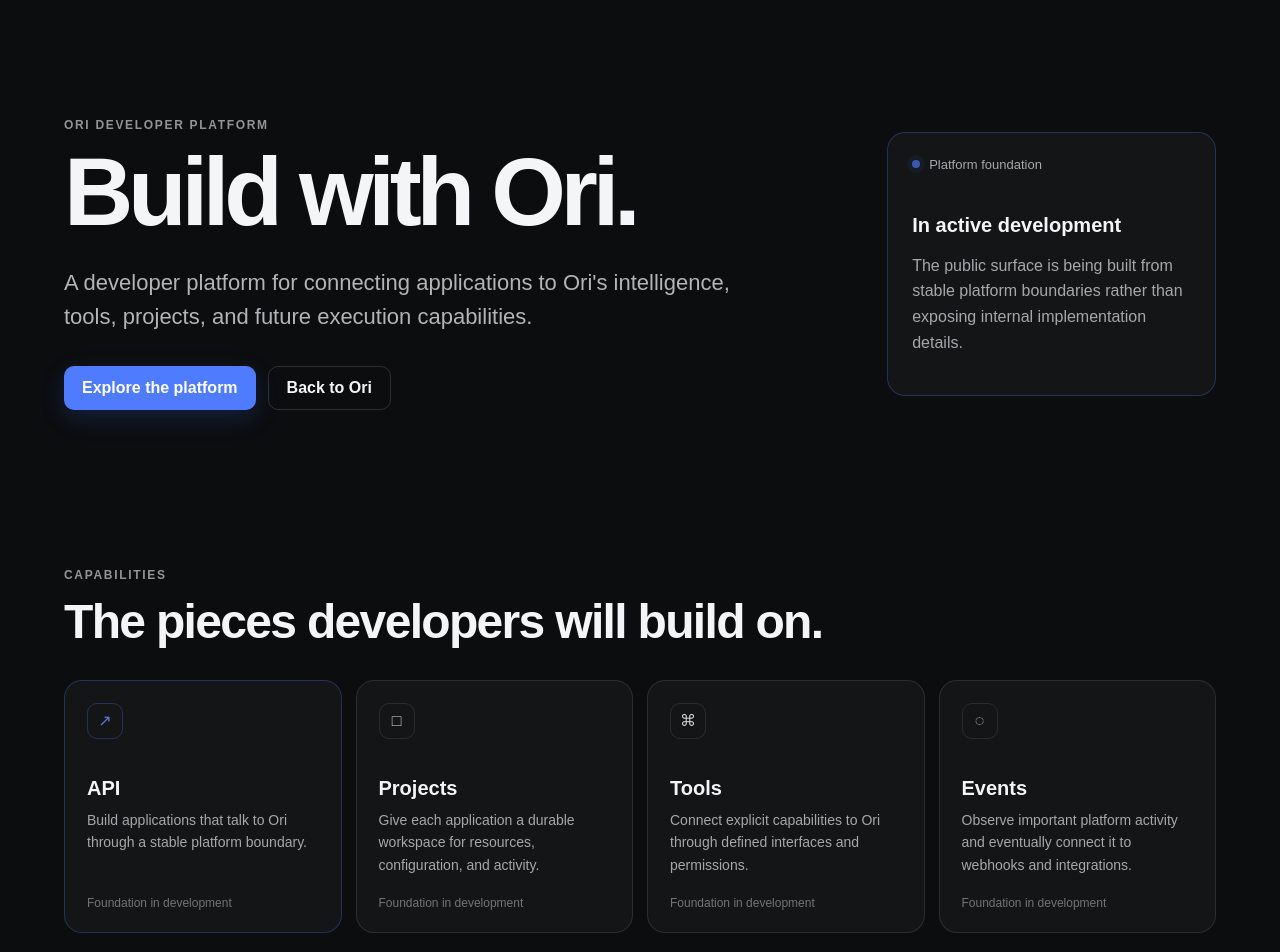
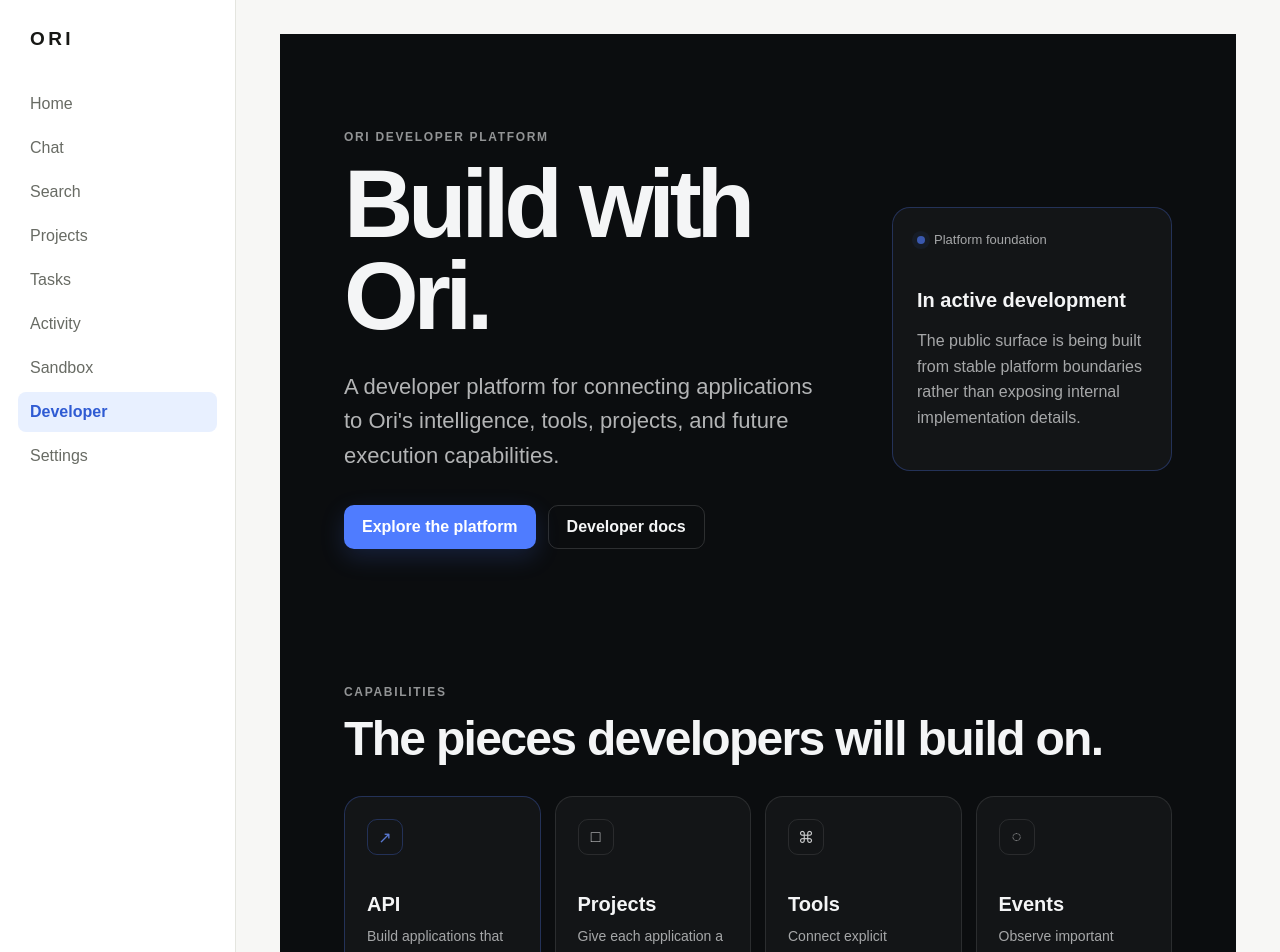
Before and after one commit to 30lnewcomb-byte/ori-platform, a Next.js app in the folder apps/web/: page /developer in a window 1280 px wide. Shown: the top 952 px of the page. Built offline with nearby package versions, Linux system fonts and the light colour scheme.

Commit message:
fix: keep developer page inside shared Ori navigation

```diff
--- a/apps/web/app/developer/page.tsx
+++ b/apps/web/app/developer/page.tsx
@@ -1,3 +1,4 @@
+import AppShell from '../../components/app-shell'
 import styles from './developer.module.css'
 
 const capabilities = [
@@ -12,90 +13,22 @@ const roadmap = ['Stable API contract', 'Project credentials', 'Developer consol
 
 export default function DeveloperPage() {
   return (
-    <main className={styles.page}>
-      <section className={styles.hero}>
-        <div>
-          <p className={styles.eyebrow}>ORI DEVELOPER PLATFORM</p>
-          <h1>Build with Ori.</h1>
-          <p className={styles.lede}>
-            A developer platform for connecting applications to Ori&apos;s intelligence,
-            tools, projects, and future execution capabilities.
-          </p>
-          <div className={styles.actions}>
-            <a className={styles.primary} href="#capabilities">Explore the platform</a>
-            <a className={styles.secondary} href="/">Back to Ori</a>
+    <AppShell active="Developer">
+      <div className={styles.page}>
+        <section className={styles.hero}>
+          <div>
+            <p className={styles.eyebrow}>ORI DEVELOPER PLATFORM</p>
+            <h1>Build with Ori.</h1>
+            <p className={styles.lede}>A developer platform for connecting applications to Ori&apos;s intelligence, tools, projects, and future execution capabilities.</p>
+            <div className={styles.actions}><a className={styles.primary} href="#capabilities">Explore the platform</a><a className={styles.secondary} href="/developer/docs">Developer docs</a></div>
           </div>
-        </div>
-        <div className={styles.statusCard} aria-label="Developer platform status">
-          <div className={styles.statusTop}>
-            <span className={styles.statusDot} />
-            <span>Platform foundation</span>
-          </div>
-          <strong>In active development</strong>
-          <p>The public surface is being built from stable platform boundaries rather than exposing internal implementation details.</p>
-        </div>
-      </section>
-
-      <section className={styles.section} id="capabilities" aria-labelledby="capabilities-heading">
-        <div className={styles.sectionHeading}>
-          <p className={styles.eyebrow}>CAPABILITIES</p>
-          <h2 id="capabilities-heading">The pieces developers will build on.</h2>
-        </div>
-        <div className={styles.grid}>
-          {capabilities.map((item) => (
-            <article className={styles.card} key={item.title}>
-              <span className={styles.icon} aria-hidden="true">{item.icon}</span>
-              <h3>{item.title}</h3>
-              <p>{item.text}</p>
-              <span className={styles.coming}>Foundation in development</span>
-            </article>
-          ))}
-        </div>
-      </section>
-
-      <section className={styles.platform} aria-labelledby="platform-heading">
-        <div>
-          <p className={styles.eyebrow}>PLATFORM SURFACE</p>
-          <h2 id="platform-heading">One platform. Clear boundaries.</h2>
-          <p>
-            Ori Platform is the main product. The Developer Platform sits inside it and gives developers stable interfaces around projects, intelligence, tools, authentication, events, and documentation.
-          </p>
-        </div>
-        <div className={styles.pieceGrid} aria-label="Developer platform components">
-          {platformPieces.map((piece, index) => (
-            <span key={piece} className={index === 0 ? styles.pieceFeatured : styles.piece}>{piece}</span>
-          ))}
-        </div>
-      </section>
-
-      <section className={styles.boundary} aria-labelledby="boundary-heading">
-        <div>
-          <p className={styles.eyebrow}>ARCHITECTURE</p>
-          <h2 id="boundary-heading">The platform is not the runtime.</h2>
-        </div>
-        <div className={styles.flow} aria-label="Platform architecture">
-          <span>Your application</span>
-          <b>↓</b>
-          <span>Ori Developer Platform API</span>
-          <b>↓</b>
-          <span>Ori intelligence · tools · platform services</span>
-        </div>
-      </section>
-
-      <section className={styles.roadmap} id="roadmap" aria-labelledby="roadmap-heading">
-        <div>
-          <p className={styles.eyebrow}>ROADMAP</p>
-          <h2 id="roadmap-heading">What we&apos;re building next.</h2>
-        </div>
-        <ul>
-          {roadmap.map((item, index) => (
-            <li key={item}>
-              <span>{String(index + 1).padStart(2, '0')}</span>
-              {item}
-            </li>
-          ))}
-        </ul>
-      </section>
-    </main>
+          <div className={styles.statusCard} aria-label="Developer platform status"><div className={styles.statusTop}><span className={styles.statusDot} /><span>Platform foundation</span></div><strong>In active development</strong><p>The public surface is being built from stable platform boundaries rather than exposing internal implementation details.</p></div>
+        </section>
+        <section className={styles.section} id="capabilities" aria-labelledby="capabilities-heading"><div className={styles.sectionHeading}><p className={styles.eyebrow}>CAPABILITIES</p><h2 id="capabilities-heading">The pieces developers will build on.</h2></div><div className={styles.grid}>{capabilities.map((item) => <article className={styles.card} key={item.title}><span className={styles.icon} aria-hidden="true">{item.icon}</span><h3>{item.title}</h3><p>{item.text}</p><span className={styles.coming}>Foundation in development</span></article>)}</div></section>
+        <section className={styles.platform} aria-labelledby="platform-heading"><div><p className={styles.eyebrow}>PLATFORM SURFACE</p><h2 id="platform-heading">One platform. Clear boundaries.</h2><p>Ori Platform is the main product. The Developer Platform sits inside it and gives developers stable interfaces around projects, intelligence, tools, authentication, events, and documentation.</p></div><div className={styles.pieceGrid} aria-label="Developer platform components">{platformPieces.map((piece, index) => <span key={piece} className={index === 0 ? styles.pieceFeatured : styles.piece}>{piece}</span>)}</div></section>
+        <section className={styles.boundary} aria-labelledby="boundary-heading"><div><p className={styles.eyebrow}>ARCHITECTURE</p><h2 id="boundary-heading">The platform is not the runtime.</h2></div><div className={styles.flow} aria-label="Platform architecture"><span>Your application</span><b>↓</b><span>Ori Developer Platform API</span><b>↓</b><span>Ori intelligence · tools · platform services</span></div></section>
+        <section className={styles.roadmap} id="roadmap" aria-labelledby="roadmap-heading"><div><p className={styles.eyebrow}>ROADMAP</p><h2 id="roadmap-heading">What we&apos;re building next.</h2></div><ul>{roadmap.map((item, index) => <li key={item}><span>{String(index + 1).padStart(2, '0')}</span>{item}</li>)}</ul></section>
+      </div>
+    </AppShell>
   )
 }
```
